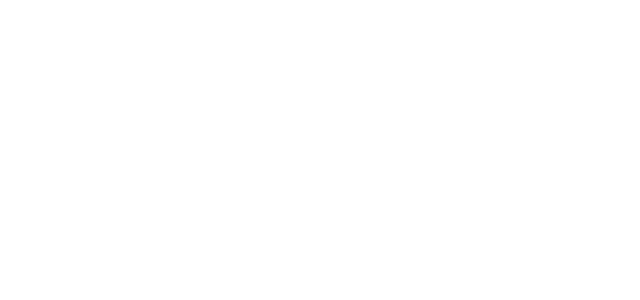
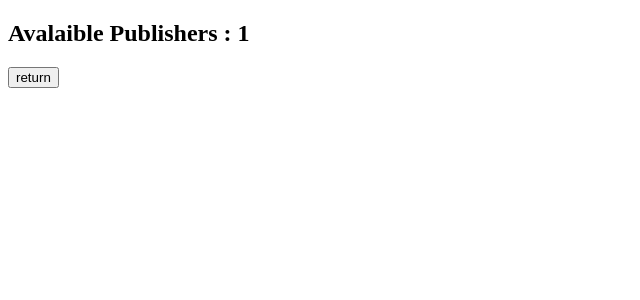
Before and after one commit to jasvant02/Pract-github, a React (Vite) app: page /Available/1 in a window 1280 px wide. Before the commit this address had no page. Shown: the top 300 px of the page, without its empty margins (0-640 px from the left). Built offline with nearby package versions, Linux system fonts and the light colour scheme.

Commit message:
some changes

```diff
--- a/src/App.jsx
+++ b/src/App.jsx
@@ -14,7 +14,7 @@
         <Route path="/bookshop/:bookshopId" element={<Bookshop />}></Route>
         <Route path="/publisher" element={<Publisher />}></Route>
         <Route path="newBook/:bookId" element={<FavBooks />}></Route>
-        <Route path="/searchResults/:search" element={<SearchResults />} />
+        <Route path="/Available/:search" element={<SearchResults />} />
       </Routes>
     </>
   );
--- a/src/Publisher.jsx
+++ b/src/Publisher.jsx
@@ -1,5 +1,5 @@
 import React, { useState } from "react";
-import { useNavigate } from "react-router-dom";
+import { Link, useNavigate } from "react-router-dom";
 
 export const Publisher = () => {
   const navigate = useNavigate();
@@ -9,9 +9,7 @@
   const handleSubmit = (e) => {
     e.preventDefault();
 
-    if (searchQuery.trim()) {
-      navigate(`/searchResults/${searchQuery}`);
-    }
+    navigate(`/Available/${search}`);
   };
 
   return (
--- a/src/SearchResults.jsx
+++ b/src/SearchResults.jsx
@@ -1,12 +1,24 @@
 import React from "react";
-import { useParams } from "react-router-dom";
+import { useNavigate, useParams } from "react-router-dom";
 
 export const SearchResults = () => {
-  const { searchQuery } = useParams();
+  const { search } = useParams();
+  const navigate = useNavigate();
+  // const allItems = ["abc", "def", "ghi", "jkl", "mno"];
+  // const filteredItems = allItems.filter((item) => item.includes(search));
 
   return (
     <div>
-      <h2>Avalaible : {searchQuery}</h2>
+      <h2>Avalaible Publishers : {search}</h2>
+      {/* {filteredItems && (
+        <ul>
+          {filteredItems.map((item) => (
+            <li key={item}>{item}</li>
+          ))}
+        </ul>
+      )} */}
+
+      <button onClick={() => navigate(-1)}>return</button>
     </div>
   );
 };
```
